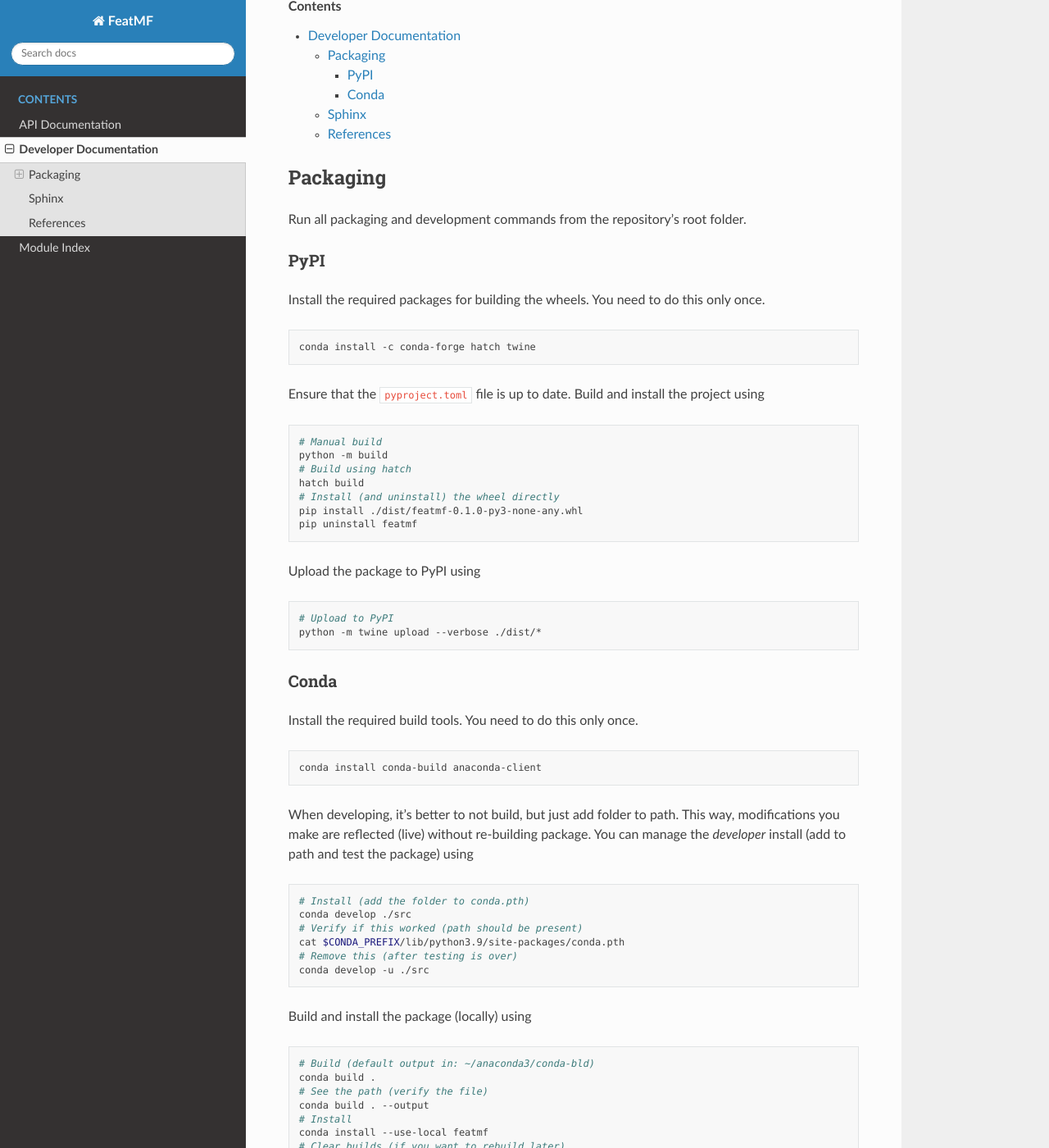
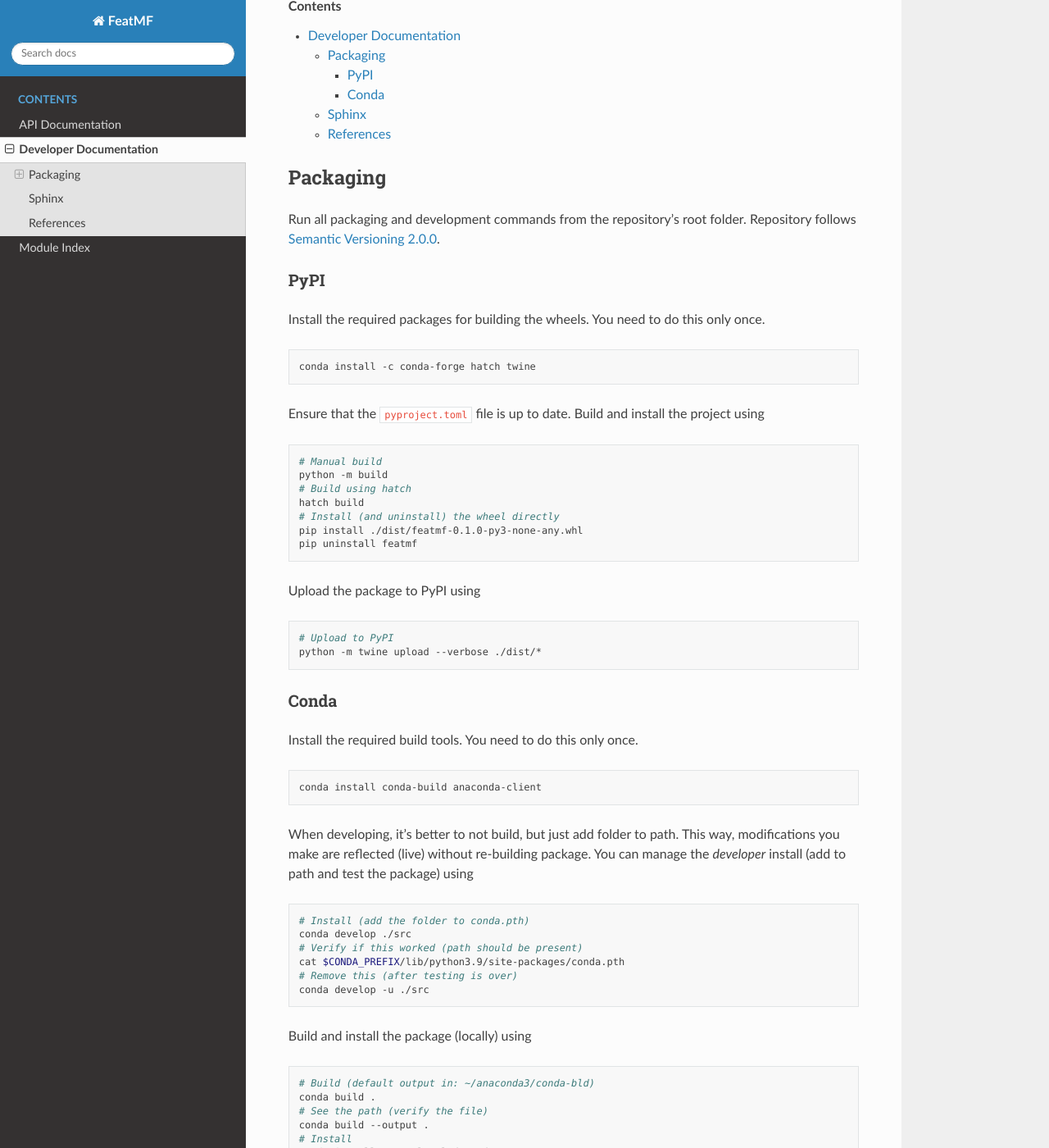
Before and after one commit to TheProjectsGuy/FeatMF, a Sphinx documentation site: the page built from docs/developer.rst, in a window 1280 px wide and 1400 px high, scrolled down 212 px. Shown: the whole window at 82% size. Built offline with Sphinx 7.4.7 and the Read the Docs theme 2.0.0, drawn with Linux system fonts in a browser that asks for light colours.

Commit message:
[IGNORE] Bug fix

```diff
--- a/docs/developer.rst
+++ b/docs/developer.rst
@@ -9,7 +9,7 @@ My personal docs for things to do for this project
 Packaging
 -----------
 
-Run all packaging and development commands from the repository's root folder.
+Run all packaging and development commands from the repository's root folder. Repository follows `Semantic Versioning 2.0.0 <https://semver.org/>`_.
 
 PyPI
 ^^^^^
@@ -67,7 +67,7 @@ Build and install the package (locally) using
     # Build (default output in: ~/anaconda3/conda-bld)
     conda build .
     # See the path (verify the file)
-    conda build . --output
+    conda build --output .
     # Install
     conda install --use-local featmf
     # Clear builds (if you want to rebuild later)
--- a/src/featmf/__init__.py
+++ b/src/featmf/__init__.py
@@ -3,7 +3,9 @@
 """
 
 from featmf.example import say_hello
+from featmf.__about__ import __version__
 
 __all__ = [
-    "say_hello"
+    "say_hello",
+    "__version__"
 ]
```
